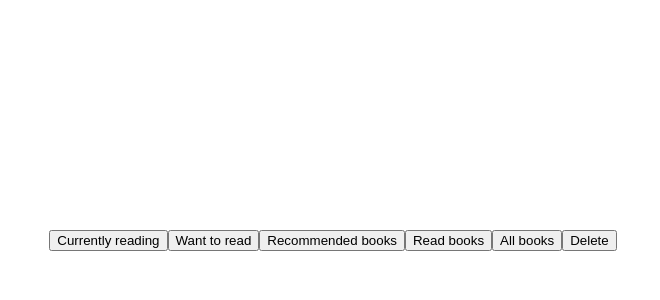
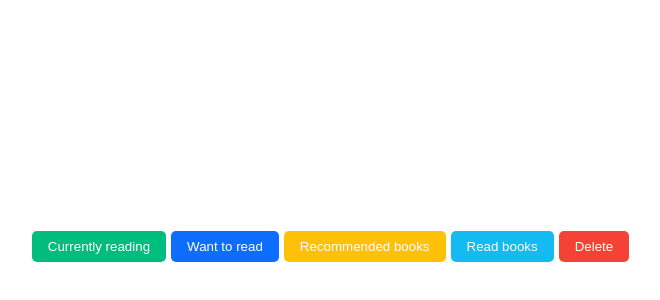
Before and after one commit to IIC3585-2024/vue-group-07, a Vue app in the folder my-books/: page /book in a window 1280 px wide. Shown: the part 160-460 px from the top of the page, without its empty margins (307-967 px from the left). Built offline with nearby package versions, Linux system fonts and the light colour scheme.

Commit message:
feat: style for buttons

```diff
--- a/my-books/src/assets/main.css
+++ b/my-books/src/assets/main.css
@@ -26,6 +26,55 @@ a,
   }
 }
 
+.button {
+  background-color: hsla(160, 100%, 37%, 1);
+  margin-top: 0.8rem;
+  color: white;
+  padding: 0.5rem 1rem;
+
+  border: none;
+  border-radius: 5px;
+  cursor: pointer;
+}
+
+.button:hover {
+  background-color: rgb(0, 123, 82);
+}
+
+.button-yellow {
+  background-color: #ffc107;
+}
+
+.button-yellow:hover {
+  background-color: #be8f02;
+}
+
+.button-red {
+  background-color: #f44336;
+}
+
+.button-red:hover {
+  background-color: #c12b21;
+}
+
+.button-blue {
+  background-color: #0d6efd;
+}
+
+.button-blue:hover {
+  background-color: #084db5;
+}
+
+.button-light-blue {
+  background-color: #14bbf0;
+}
+
+.button-light-blue:hover {
+  background-color: #0482a9;
+}
+
+
+
 @media (min-width: 1024px) {
   body {
     display: flex;
--- a/my-books/src/components/Book.vue
+++ b/my-books/src/components/Book.vue
@@ -16,9 +16,13 @@ const book = reactive({
     key: '',
 });
 
+const filteredCategories = categories.filter((category) => category.name !== 'All books');
+
 const props = defineProps({
     book: Object
 });
+
+const colorClasses = ["button-green", "button-blue", "button-yellow", "button-light-blue"]
 
 const description = ref('');
 const mounted = ref(false);
@@ -105,11 +109,11 @@ onMounted(() => {
         </div>
         </div>
         <div class="button-row" v-if="isBook">
-            <button v-for="category in categories" :key="category.id" :value="category.id" @click="redirectWraper(moveBook)(book,category.id)"> {{ category.name }} </button>
-            <button @click="redirectDelete"> Delete </button>
+            <button class="button" v-for="(category, index) in filteredCategories" :key="category.id" :class="colorClasses[index % colorClasses.length]" :value="category.id" @click="redirectWraper(moveBook)(book,category.id)"> {{ category.name }} </button>
+            <button class="button button-red" @click="redirectDelete"> Delete </button>
         </div>
         <div class="button-row" v-else>
-            <button v-for="category in categories" :key="category.id" :value="category.id" @click="redirectWraper(addBook)(book,category.id)"> {{ category.name }} </button>
+            <button class="button" v-for="category in filteredCategories" :key="category.id" :value="category.id" @click="redirectWraper(addBook)(book,category.id)"> {{ category.name }} </button>
         </div>
     </main>
 </template>
@@ -167,4 +171,8 @@ h1 {
     line-height: 1.5em;
 }
 
+.button {
+    margin-right: 5px;
+}
+
 </style>
```
